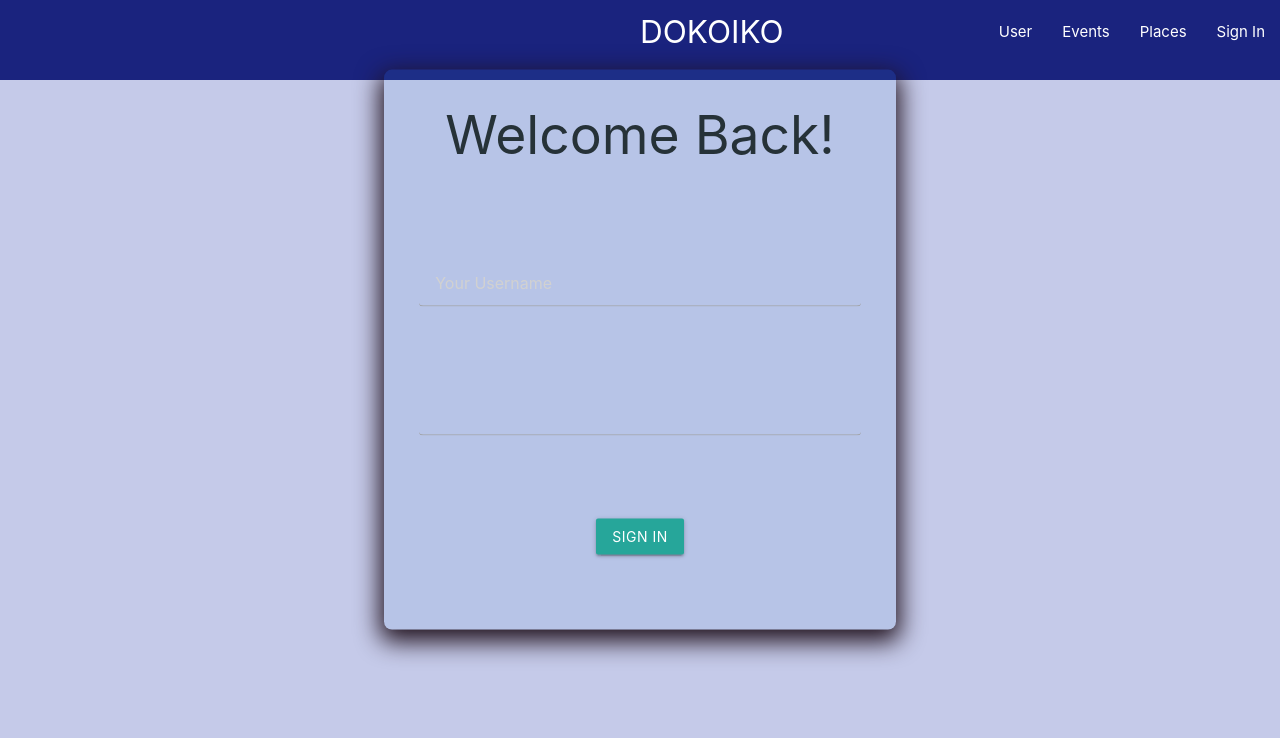
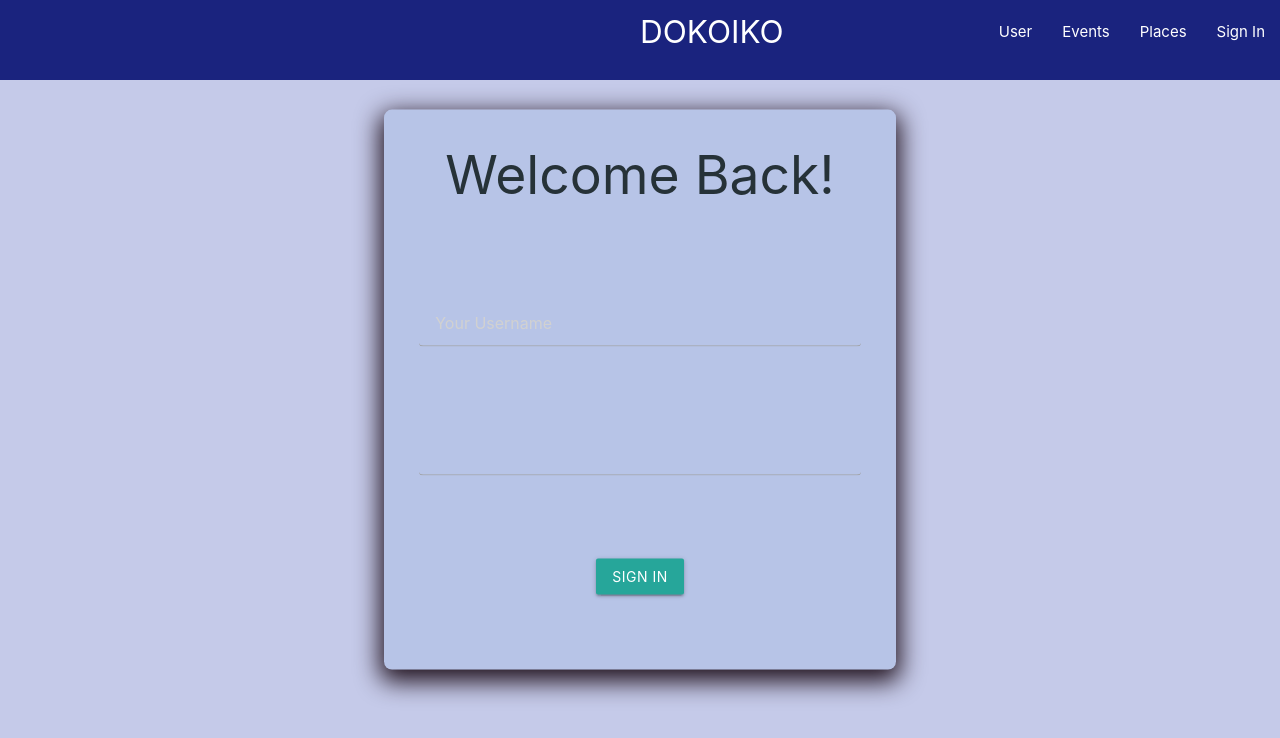
Before and after one commit to yuchida-tamu/Dokoiko, a React (Create React App) app in the folder client/: page /signin in a window 1280 px wide. Shown: the top 738 px of the page. Built offline with nearby package versions, Linux system fonts and the light colour scheme; no server answers.

Commit message:
fix auth

```diff
--- a/client/src/App.css
+++ b/client/src/App.css
@@ -269,9 +269,10 @@ Auth Form
   flex-direction: column;
   justify-content: space-evenly;
   align-items: center;
-  width: 512px;
+  max-width: 512px;
+  min-width: 320px;
   height: 560px;
-  position: absolute;
+  position: relative;
   top: 50%;
   left: 50%;
   transform: translate(-50%, -59%);
```
